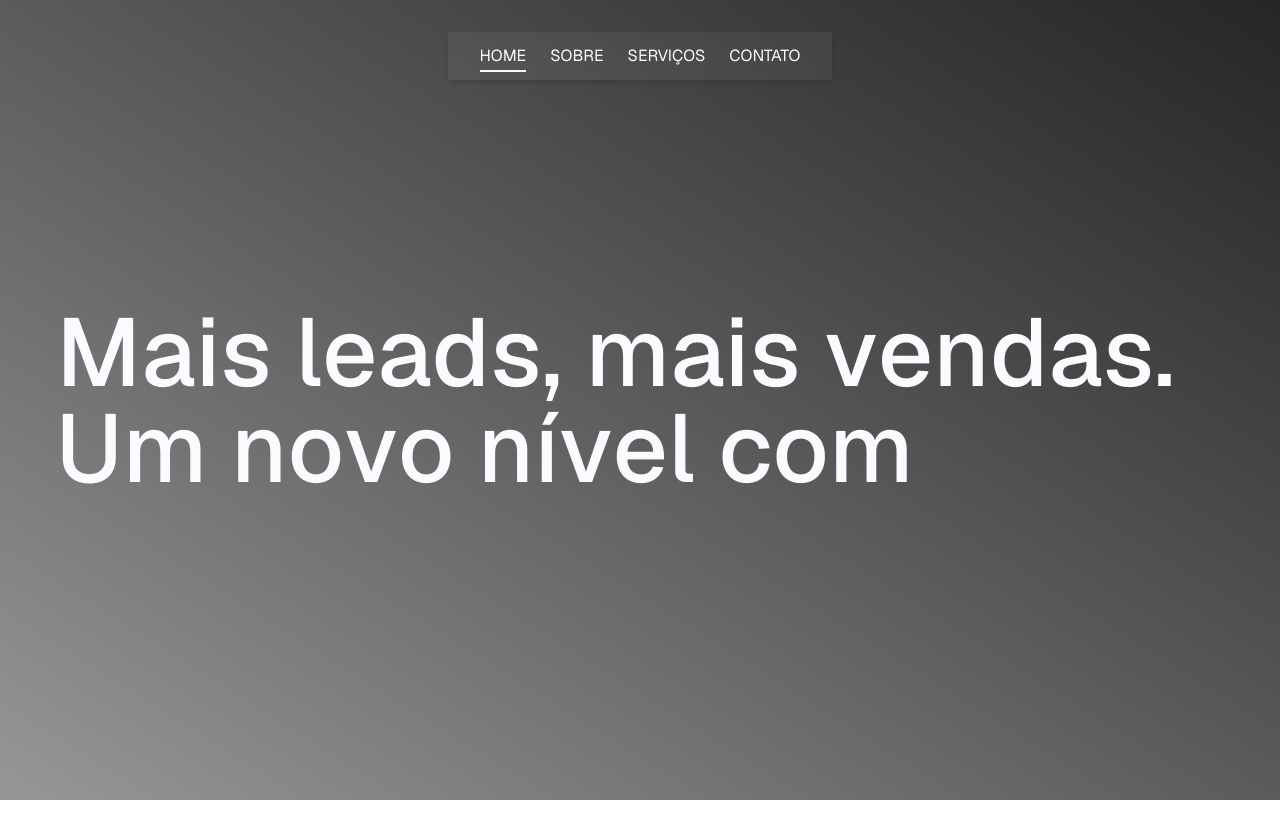
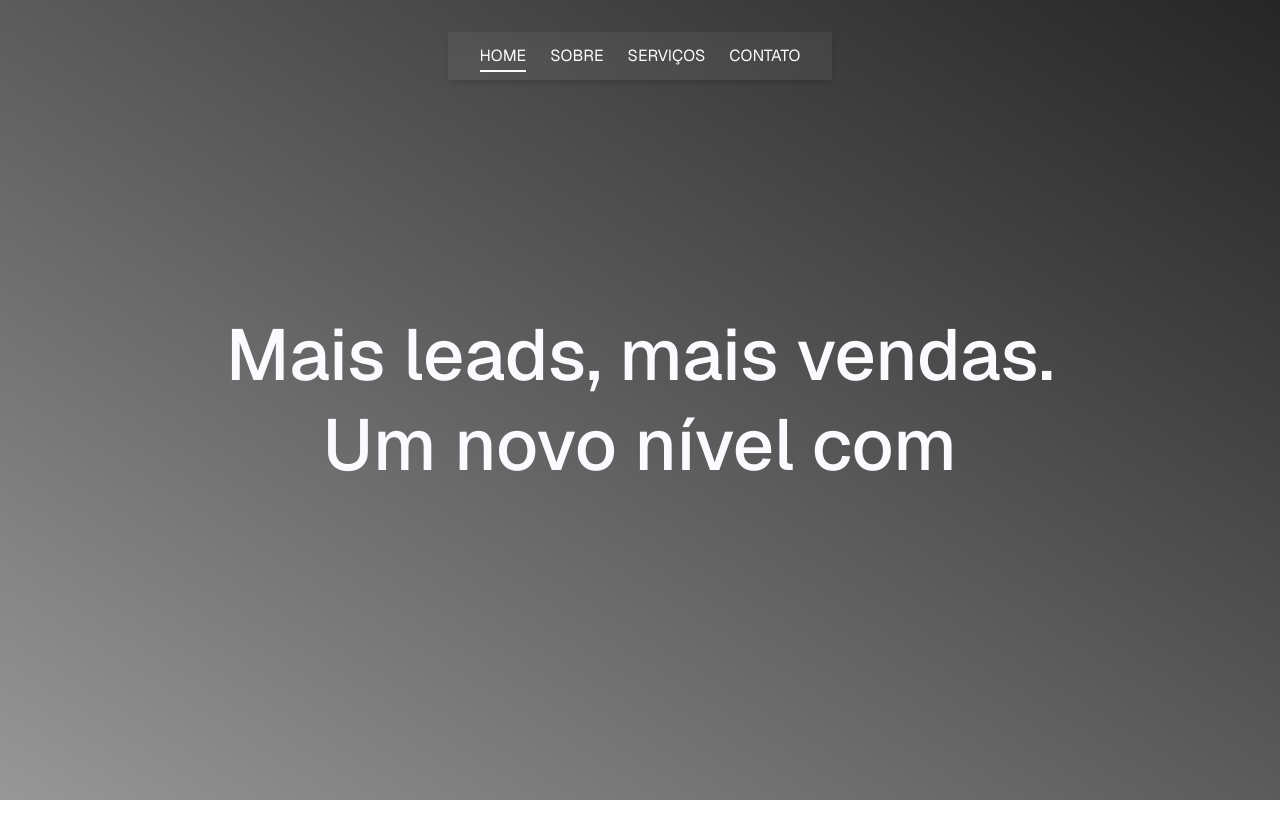
Before and after one commit to LeonardoLobas/aware, a React (Vite) app: page / in a window 1280 px wide. Shown: the top 838 px of the page. Built offline with nearby package versions, Linux system fonts and the light colour scheme.

Commit message:
Refatorar texto no componente Home e ajustar estilos de exibição

```diff
--- a/src/sections/Home.tsx
+++ b/src/sections/Home.tsx
@@ -1,7 +1,5 @@
 import { useEffect, useRef } from "react";
 import { textTypingAnimation } from "../animations/textTypingAnimation";
-
-const text = "Mais leads, mais vendas. Um novo nível com";
 
 const Home = () => {
     const textRef = useRef<HTMLDivElement>(null);
@@ -15,14 +13,20 @@ const Home = () => {
     return (
         <section
             id="home"
-            className="min-h-screen bg-gradient-to-bl from-[#262626] to-[#989797] px-14 flex items-center justify-center"
+            className="min-h-screen w-full  bg-gradient-to-bl from-[#262626] to-[#989797] px-14 flex items-center justify-center"
         >
             <div
                 ref={textRef}
-                className="text-[#fafaff]  text-8xl font-medium flex flex-wrap"
+                className="text-[#fafaff] text-2xl sm:text-4xl md:text-5xl lg:text-6xl xl:text-7xl font-medium max-w-[90vw] w-full text-center break-words leading-tight"
             >
-                {text.split("").map((char, index) => (
-                    <span key={index} className="inline-block">
+                {"Mais leads, mais vendas.".split("").map((char, index) => (
+                    <span key={`line1-${index}`} className="inline">
+                        {char === " " ? "\u00A0" : char}
+                    </span>
+                ))}
+                <br />
+                {"Um novo nível com".split("").map((char, index) => (
+                    <span key={`line2-${index}`} className="inline">
                         {char === " " ? "\u00A0" : char}
                     </span>
                 ))}
```
